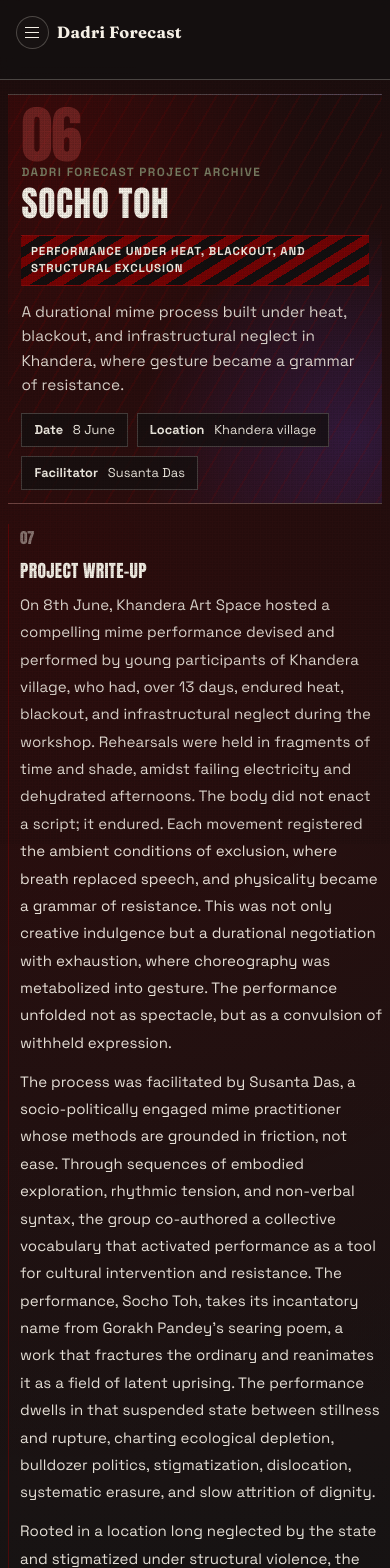
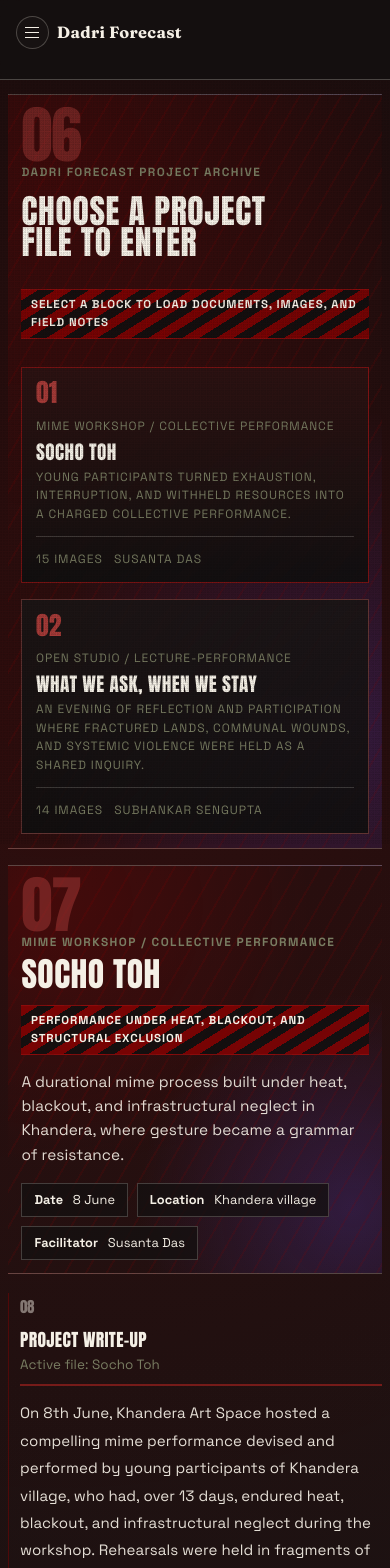
Before and after one commit to Anindyakafka/khandera_art_space_x_dadri_forecast, a SvelteKit app: page /dadri-forecast/projects in a window 390 px wide. Shown: the top 1568 px of the page. Built offline with nearby package versions, Linux system fonts and the light colour scheme.

Commit message:
chances.inc

```diff
--- a/src/routes/dadri-forecast/projects/+page.svelte
+++ b/src/routes/dadri-forecast/projects/+page.svelte
@@ -1,11 +1,34 @@
 <script lang="ts">
-  const projectTitle = 'Socho Toh';
-  const projectDate = '8 June';
-  const projectPlace = 'Khandera village';
-  const facilitator = 'Susanta Das';
+  type Project = {
+    id: string;
+    title: string;
+    format: string;
+    date?: string;
+    location?: string;
+    facilitator?: string;
+    warning: string;
+    lead: string;
+    excerpt: string;
+    folder: string;
+    galleryFiles: string[];
+    writeup: string[];
+  };
 
-  const folder = '/media/images/dadri-forecast/projects/Mime Workshop 2_Socho To_Susanta Das_for_upload';
-  const galleryFiles = [
+  const projects: Project[] = [
+    {
+      id: 'socho-toh',
+      title: 'Socho Toh',
+      format: 'Mime Workshop / Collective Performance',
+      date: '8 June',
+      location: 'Khandera village',
+      facilitator: 'Susanta Das',
+      warning: 'Performance Under Heat, Blackout, and Structural Exclusion',
+      lead:
+        'A durational mime process built under heat, blackout, and infrastructural neglect in Khandera, where gesture became a grammar of resistance.',
+      excerpt:
+        'Young participants turned exhaustion, interruption, and withheld resources into a charged collective performance.',
+      folder: '/media/images/dadri-forecast/projects/Mime Workshop 2_Socho To_Susanta Das_for_upload',
+      galleryFiles: [
         'DSC_0090.JPG',
         'DSC_0093.JPG',
         'DSC_0099.JPG',
@@ -21,16 +44,67 @@
         'IMG_2844.jpg',
         'IMG_2850.jpg',
         'IMG_2861.jpg'
-  ];
-
-  const gallery = galleryFiles.map((fileName) => ({
-    src: encodeURI(`${folder}/${fileName}`),
-    alt: `Socho Toh workshop image ${fileName}`
+      ],
+      writeup: [
+        'On 8th June, Khandera Art Space hosted a compelling mime performance devised and performed by young participants of Khandera village, who had, over 13 days, endured heat, blackout, and infrastructural neglect during the workshop. Rehearsals were held in fragments of time and shade, amidst failing electricity and dehydrated afternoons. The body did not enact a script; it endured. Each movement registered the ambient conditions of exclusion, where breath replaced speech, and physicality became a grammar of resistance. This was not only creative indulgence but a durational negotiation with exhaustion, where choreography was metabolized into gesture. The performance unfolded not as spectacle, but as a convulsion of withheld expression.',
+        'The process was facilitated by Susanta Das, a socio-politically engaged mime practitioner whose methods are grounded in friction, not ease. Through sequences of embodied exploration, rhythmic tension, and non-verbal syntax, the group co-authored a collective vocabulary that activated performance as a tool for cultural intervention and resistance. The performance, Socho Toh, takes its incantatory name from Gorakh Pandey\'s searing poem, a work that fractures the ordinary and reanimates it as a field of latent uprising. The performance dwells in that suspended state between stillness and rupture, charting ecological depletion, bulldozer politics, stigmatization, dislocation, systematic erasure, and slow attrition of dignity.',
+        'Rooted in a location long neglected by the state and stigmatized under structural violence, the village and its people have historically been denied access to equitable resources, cultural capital, and platforms of visibility. Khandera is not a passive container for such acts. It is a landscape disfigured by casteist governance, where dispossession is routine and remembrance is a form of risk.'
+      ]
+    },
+    {
+      id: 'what-we-ask-when-we-stay',
+      title: 'What We Ask, When We Stay',
+      format: 'Open Studio / Lecture-Performance',
+      facilitator: 'Subhankar Sengupta',
+      warning: 'Open Inquiry Across Extraction, Erasure, Resistance, and Communal Violence',
+      lead:
+        'Through printmaking, sculpture, projection mapping, and video, the open studio traced the quiet yet urgent politics of place rooted in the landscapes around Dadri and NTPC.',
+      excerpt:
+        'An evening of reflection and participation where fractured lands, communal wounds, and systemic violence were held as a shared inquiry.',
+      folder: '/media/images/dadri-forecast/projects/What We Ask, When We Stay_Open Studio_Subhankar Sengupta',
+      galleryFiles: [
+        '370A4516.JPG',
+        '370A4520.JPG',
+        '370A4534.JPG',
+        '370A4541.JPG',
+        '370A4547.JPG',
+        '370A4552.JPG',
+        '370A4563.JPG',
+        '370A4566.JPG',
+        'DSC_0126.JPG',
+        'DSC_0128.JPG',
+        'DSC_0129.JPG',
+        'DSC_0149.JPG',
+        'DSC_0154.JPG',
+        'DSC_0156.JPG'
+      ],
+      writeup: [
+        'Thank you to everyone who joined us for an evening of reflection, participation, and conversation.',
+        'Through printmaking, sculpture, projection mapping, and video, Subhankar\'s open studio traced the quiet yet urgent politics of place, rooted in the landscapes around Dadri and NTPC.',
+        'His lecture-performance wove together years of research and creative engagement across West Bengal, Telinipara, Deucha, Harishpur, and Barabani, sites marked by extraction, erasure, resistance, and communal violence.',
+        'How do we speak of fractured lands and lives, of communal wounds and systemic violence? And more so, how do we speak of them to both children and adults, without silencing or simplifying?',
+        'What emerges is not just a narrative, but a shared inquiry into staying, into listening, into reimagining.'
+      ]
+    }
+  ].map((project) => ({
+    ...project,
+    gallery: project.galleryFiles.map((fileName) => ({
+      src: encodeURI(`${project.folder}/${fileName}`),
+      alt: `${project.title} documentation ${fileName}`
+    }))
   }));
 
+  let activeProjectId = projects[0].id;
   let selectedIndex: number | null = null;
 
-  $: selectedImage = selectedIndex === null ? null : gallery[selectedIndex];
+  $: activeProject = projects.find((project) => project.id === activeProjectId) ?? projects[0];
+  $: activeGallery = activeProject.gallery;
+  $: selectedImage = selectedIndex === null ? null : activeGallery[selectedIndex];
+
+  function selectProject(projectId: string) {
+    activeProjectId = projectId;
+    selectedIndex = null;
+  }
 
   function openLightbox(index: number) {
     selectedIndex = index;
@@ -45,7 +119,7 @@
       return;
     }
 
-    selectedIndex = (selectedIndex + 1) % gallery.length;
+    selectedIndex = (selectedIndex + 1) % activeGallery.length;
   }
 
   function showPrevious() {
@@ -53,7 +127,7 @@
       return;
     }
 
-    selectedIndex = (selectedIndex - 1 + gallery.length) % gallery.length;
+    selectedIndex = (selectedIndex - 1 + activeGallery.length) % activeGallery.length;
   }
 
   function handleKeydown(event: KeyboardEvent) {
@@ -78,54 +152,86 @@
 <svelte:window on:keydown={handleKeydown} />
 
 <main class="forecast-page">
+  <section class="archive-index" aria-labelledby="project-selector-heading">
+    <p class="section-no" aria-hidden="true">06</p>
+    <div class="archive-head">
+      <p class="kicker">Dadri Forecast Project Archive</p>
+      <h1 id="project-selector-heading">Choose a project file to enter</h1>
+      <span class="warning-bar">Select a block to load documents, images, and field notes</span>
+    </div>
+
+    <div class="selector-grid" role="list" aria-label="Dadri Forecast projects">
+      {#each projects as project, index}
+        <button
+          class:selected={project.id === activeProject.id}
+          class="selector-card"
+          type="button"
+          on:click={() => selectProject(project.id)}
+          aria-pressed={project.id === activeProject.id}
+        >
+          <span class="selector-number">{String(index + 1).padStart(2, '0')}</span>
+          <div class="selector-copy">
+            <p>{project.format}</p>
+            <h2>{project.title}</h2>
+            <p class="selector-excerpt">{project.excerpt}</p>
+          </div>
+
+          <div class="selector-footer">
+            <span>{project.gallery.length} images</span>
+            <span>{project.facilitator}</span>
+          </div>
+        </button>
+      {/each}
+    </div>
+  </section>
+
   <section class="hero">
-    <p class="section-no" aria-hidden="true">06</p>
-    <p class="kicker">Dadri Forecast Project Archive</p>
-    <h1>{projectTitle}</h1>
-    <span class="warning-bar">Performance Under Heat, Blackout, and Structural Exclusion</span>
-    <p class="lead">
-      A durational mime process built under heat, blackout, and infrastructural neglect in Khandera, where gesture became a grammar of resistance.
-    </p>
+    <p class="section-no" aria-hidden="true">07</p>
+    <p class="kicker">{activeProject.format}</p>
+    <h2 class="hero-title">{activeProject.title}</h2>
+    <span class="warning-bar">{activeProject.warning}</span>
+    <p class="lead">{activeProject.lead}</p>
 
     <div class="meta-row" role="list" aria-label="Project details">
-      <p role="listitem"><strong>Date</strong> {projectDate}</p>
-      <p role="listitem"><strong>Location</strong> {projectPlace}</p>
-      <p role="listitem"><strong>Facilitator</strong> {facilitator}</p>
+      {#if activeProject.date}
+        <p role="listitem"><strong>Date</strong> {activeProject.date}</p>
+      {/if}
+      {#if activeProject.location}
+        <p role="listitem"><strong>Location</strong> {activeProject.location}</p>
+      {/if}
+      {#if activeProject.facilitator}
+        <p role="listitem"><strong>Facilitator</strong> {activeProject.facilitator}</p>
+      {/if}
     </div>
   </section>
 
   <section class="writing" aria-labelledby="writeup-heading">
-    <p class="section-no" aria-hidden="true">07</p>
+    <p class="section-no" aria-hidden="true">08</p>
+    <div class="writing-head">
       <h2 id="writeup-heading">Project Write-up</h2>
+      <p>Active file: {activeProject.title}</p>
+    </div>
 
-    <p>
-      On 8th June, Khandera Art Space hosted a compelling mime performance devised and performed by young participants of Khandera village, who had, over 13 days, endured heat, blackout, and infrastructural neglect during the workshop. Rehearsals were held in fragments of time and shade, amidst failing electricity and dehydrated afternoons. The body did not enact a script; it endured. Each movement registered the ambient conditions of exclusion, where breath replaced speech, and physicality became a grammar of resistance. This was not only creative indulgence but a durational negotiation with exhaustion, where choreography was metabolized into gesture. The performance unfolded not as spectacle, but as a convulsion of withheld expression.
-    </p>
-
-    <p>
-      The process was facilitated by Susanta Das, a socio-politically engaged mime practitioner whose methods are grounded in friction, not ease. Through sequences of embodied exploration, rhythmic tension, and non-verbal syntax, the group co-authored a collective vocabulary that activated performance as a tool for cultural intervention and resistance. The performance, Socho Toh, takes its incantatory name from Gorakh Pandey's searing poem, a work that fractures the ordinary and reanimates it as a field of latent uprising. The performance dwells in that suspended state between stillness and rupture, charting ecological depletion, bulldozer politics, stigmatization, dislocation, systematic erasure, and slow attrition of dignity.
-    </p>
-
-    <p>
-      Rooted in a location long neglected by the state and stigmatized under structural violence, the village and its people have historically been denied access to equitable resources, cultural capital, and platforms of visibility. Khandera is not a passive container for such acts. It is a landscape disfigured by casteist governance, where dispossession is routine and remembrance is a form of risk.
-    </p>
+    {#each activeProject.writeup as paragraph}
+      <p>{paragraph}</p>
+    {/each}
   </section>
 
   <section class="gallery" aria-labelledby="gallery-heading">
-    <p class="section-no" aria-hidden="true">08</p>
+    <p class="section-no" aria-hidden="true">09</p>
     <div class="gallery-head">
       <h2 id="gallery-heading">Image Sequence</h2>
-      <p>{gallery.length} images from the workshop process and performance evening.</p>
+      <p>{activeGallery.length} images from {activeProject.title}.</p>
     </div>
 
     <div class="masonry" role="list">
-      {#each gallery as image, index}
+      {#each activeGallery as image, index}
         <figure class="shot distressed-media" role="listitem" style={`--order: ${index};`}>
           <button
             class="shot-button"
             type="button"
             on:click={() => openLightbox(index)}
-            aria-label={`Open image ${index + 1} in fullscreen`}
+            aria-label={`Open image ${index + 1} from ${activeProject.title} in fullscreen`}
           >
             <img src={image.src} alt={image.alt} loading="lazy" />
           </button>
@@ -154,7 +260,7 @@
 
     <figure class="lightbox-frame" on:click|stopPropagation>
       <img src={selectedImage.src} alt={selectedImage.alt} />
-      <figcaption>{selectedIndex + 1} / {gallery.length}</figcaption>
+      <figcaption>{activeProject.title} // {selectedIndex + 1} / {activeGallery.length}</figcaption>
     </figure>
 
     <button class="lightbox-nav next" type="button" on:click|stopPropagation={showNext} aria-label="Show next image">
@@ -170,6 +276,7 @@
     color: var(--text);
   }
 
+  .archive-index,
   .hero {
     padding: clamp(1rem, 2.6vw, 2rem);
     border-top: 1px solid var(--line);
@@ -178,6 +285,16 @@
       repeating-linear-gradient(120deg, color-mix(in srgb, var(--accent) 14%, transparent) 0 2px, transparent 2px 18px),
       radial-gradient(circle at 12% 10%, color-mix(in srgb, var(--accent) 26%, transparent), transparent 52%),
       radial-gradient(circle at 92% 84%, color-mix(in srgb, var(--hero-c) 24%, transparent), transparent 44%);
+  }
+
+  .hero {
+    margin-top: clamp(1rem, 2.8vw, 1.6rem);
+  }
+
+  .archive-head {
+    display: grid;
+    gap: 0.45rem;
+    margin-bottom: 1rem;
   }
 
   .kicker {
@@ -189,12 +306,85 @@
     font-weight: 700;
   }
 
-  h1 {
+  h1,
+  .hero-title {
     margin: 0.4rem 0 0.55rem;
-    font-size: clamp(2.2rem, 9vw, 6rem);
+    font-size: clamp(2.1rem, 8vw, 5.2rem);
     line-height: 0.98;
     text-wrap: balance;
     letter-spacing: 0.014em;
+  }
+
+  .selector-grid {
+    display: grid;
+    grid-template-columns: repeat(auto-fit, minmax(280px, 1fr));
+    gap: 0.8rem;
+  }
+
+  .selector-card {
+    display: grid;
+    gap: 1rem;
+    text-align: left;
+    padding: 1rem;
+    border: 1px solid color-mix(in srgb, var(--accent) 30%, var(--line));
+    background:
+      linear-gradient(180deg, color-mix(in srgb, var(--surface-solid) 92%, transparent), color-mix(in srgb, var(--bg) 90%, transparent)),
+      repeating-linear-gradient(-45deg, color-mix(in srgb, var(--accent) 9%, transparent) 0 12px, transparent 12px 32px);
+    color: inherit;
+    cursor: pointer;
+    transition: transform 180ms ease, border-color 180ms ease, background 180ms ease;
+  }
+
+  .selector-card:hover,
+  .selector-card.selected {
+    transform: translateY(-3px);
+    border-color: color-mix(in srgb, var(--accent) 72%, var(--line));
+    background:
+      linear-gradient(180deg, color-mix(in srgb, var(--accent) 16%, var(--surface-solid)), color-mix(in srgb, var(--bg) 92%, transparent)),
+      repeating-linear-gradient(-45deg, color-mix(in srgb, var(--accent) 16%, transparent) 0 12px, transparent 12px 32px);
+  }
+
+  .selector-number {
+    font-family: 'Anton', 'Arial Black', Impact, sans-serif;
+    font-size: clamp(1.6rem, 6vw, 3.5rem);
+    color: color-mix(in srgb, var(--accent) 76%, var(--text));
+    line-height: 0.9;
+  }
+
+  .selector-copy {
+    display: grid;
+    gap: 0.4rem;
+  }
+
+  .selector-copy p,
+  .selector-footer span {
+    margin: 0;
+    font-size: 0.75rem;
+    text-transform: uppercase;
+    letter-spacing: 0.08em;
+    color: var(--muted);
+  }
+
+  .selector-copy h2 {
+    margin: 0;
+    font-size: clamp(1.2rem, 3.2vw, 2.1rem);
+    line-height: 1;
+  }
+
+  .selector-excerpt {
+    font-size: 0.94rem;
+    line-height: 1.55;
+    text-transform: none;
+    letter-spacing: 0;
+    color: color-mix(in srgb, var(--text) 90%, transparent);
+  }
+
+  .selector-footer {
+    display: flex;
+    flex-wrap: wrap;
+    gap: 0.7rem;
+    padding-top: 0.8rem;
+    border-top: 1px solid color-mix(in srgb, var(--line) 76%, transparent);
   }
 
   .lead {
@@ -234,14 +424,31 @@
     padding-left: clamp(0.85rem, 2vw, 1.35rem);
   }
 
-  .writing h2,
+  .writing-head {
+    display: flex;
+    justify-content: space-between;
+    align-items: baseline;
+    gap: 0.8rem;
+    border-bottom: 2px solid color-mix(in srgb, var(--accent) 62%, var(--line));
+    padding-bottom: 0.5rem;
+    margin-bottom: 0.15rem;
+  }
+
+  .writing-head h2,
   .gallery h2 {
     margin: 0;
     font-size: clamp(1.1rem, 2.2vw, 1.7rem);
     letter-spacing: 0.02em;
   }
 
-  .writing p {
+  .writing-head p,
+  .gallery-head p {
+    margin: 0;
+    color: var(--muted);
+    font-size: 0.84rem;
+  }
+
+  .writing > p {
     margin: 0;
     max-width: 88ch;
     line-height: 1.82;
@@ -261,12 +468,6 @@
     border-bottom: 2px solid color-mix(in srgb, var(--accent) 62%, var(--line));
     padding-bottom: 0.5rem;
     margin-bottom: 0.85rem;
-  }
-
-  .gallery-head p {
-    margin: 0;
-    color: var(--muted);
-    font-size: 0.84rem;
   }
 
   .masonry {
@@ -403,7 +604,17 @@
       margin-top: 0.9rem;
     }
 
+    .archive-index,
     .hero {
+      padding: 0.85rem;
+    }
+
+    .selector-grid {
+      grid-template-columns: 1fr;
+    }
+
+    .selector-card {
+      gap: 0.8rem;
       padding: 0.85rem;
     }
 
@@ -418,6 +629,13 @@
       gap: 0.72rem;
     }
 
+    .writing-head,
+    .gallery-head {
+      flex-direction: column;
+      align-items: flex-start;
+      gap: 0.35rem;
+    }
+
     .masonry {
       columns: 2 160px;
       column-gap: 0.55rem;
@@ -425,12 +643,6 @@
 
     .shot {
       margin-bottom: 0.55rem;
-    }
-
-    .gallery-head {
-      flex-direction: column;
-      align-items: flex-start;
-      gap: 0.35rem;
     }
 
     .lightbox {
```
Lines whose indentation alone changed are shown as unchanged.
